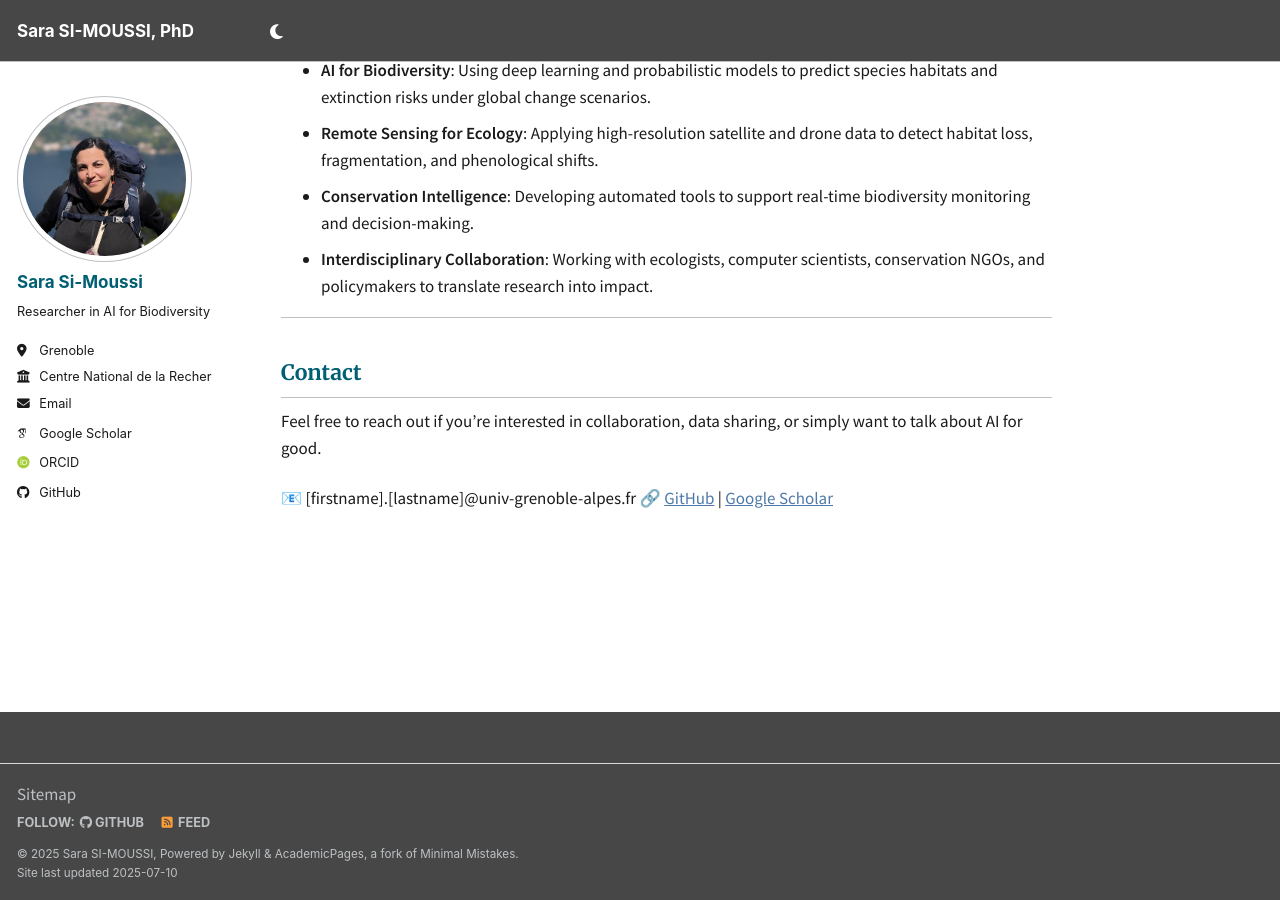
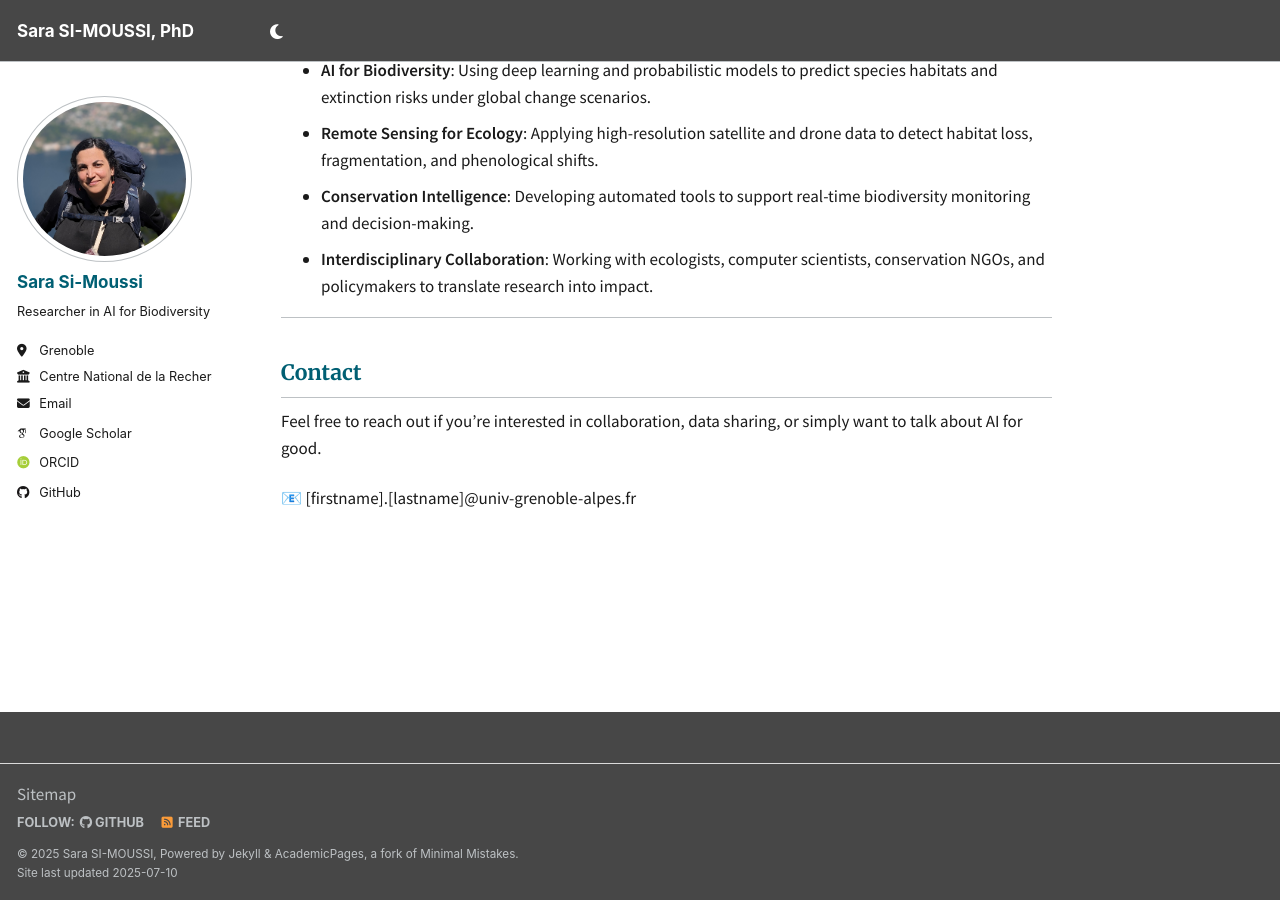
Before and after one commit to bettasimousss/bettasimousss.github.io, a Jekyll site: the page built from _pages/about.md, in a window 1280 px wide and 900 px high, scrolled down 630 px. Built offline with Jekyll 4.4.1, drawn with Linux system fonts in a browser that asks for light colours; some web fonts are replaced.

Commit message:
Update about.md

```diff
--- a/_pages/about.md
+++ b/_pages/about.md
@@ -12,7 +12,9 @@ redirect_from:
 <p style="text-align: justify;">
 Originally a vagrant individual from computer science, I’ve since established in the rich and tangled niche of ecological science. What began as a serendipitous dispersal event, a PhD in biodiversity modeling, became a long-term residency in computational ecology.
 
+
 These days, I spend my time crafting models to ask ecological questions, some old, some new, and some we didn’t know how to ask before. I’m here for the organized chaos, the unexpected insights, and the joy of learning something weird about nature every day.
+
 
 Outside of research, I explore the natural world by foot 🥾, fin 🤿, or bike 🚴 wherever curiosity leads ideally not all at once. I occasionally play 🏀 basketball, just to remind myself that not all nets are ecological or neural.
 </p>
@@ -35,4 +37,3 @@ My research bridges theory and application, with projects focused on:
 Feel free to reach out if you're interested in collaboration, data sharing, or simply want to talk about AI for good.
 
 📧 [firstname].[lastname]@univ-grenoble-alpes.fr
-🔗 [GitHub](https://github.com/bettasimousss) | [Google Scholar](https://scholar.google.com/citations?user=ar_cQPMAAAAJ&hl=fr)
```
